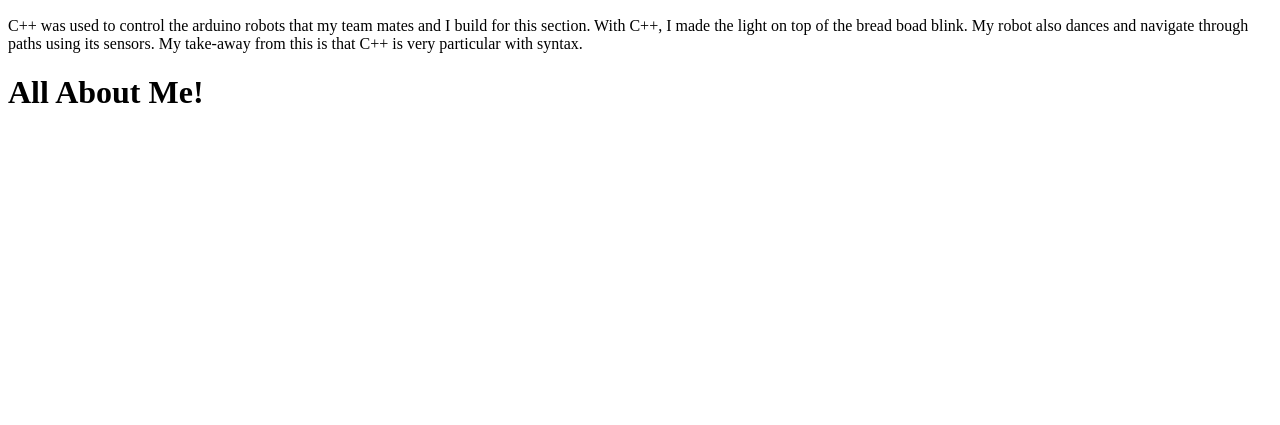
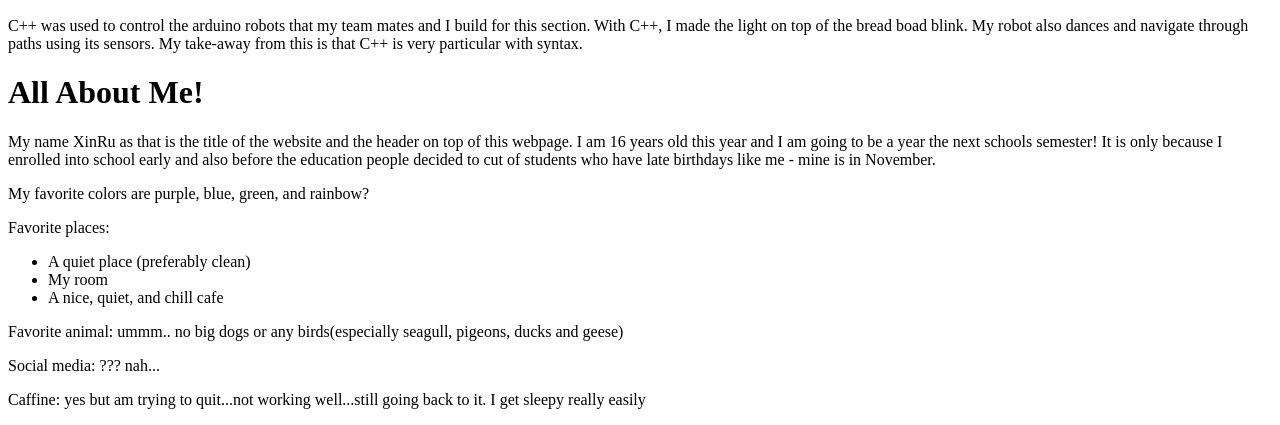
Before and after one commit to xilin22/xilin22.github.io, a plain HTML site: page index.html in a window 1280 px wide. Shown: the part 722-1147 px from the top of the page. Before the commit the page ends 855 px from the top, so only its background shows below. Drawn offline with Linux system fonts and the light colour scheme.

Commit message:
Added my about me & finished my html stuff

```diff
--- a/index.html
+++ b/index.html
@@ -25,7 +25,17 @@
 		<p>C++ was used to control the arduino robots that my team mates and I build for this section. With C++, I made the light on top of the bread boad blink. My robot also dances and navigate through paths using its sensors. My take-away from this is that C++ is very particular with syntax.</p>
 
 		<h1>All About Me!</h1>
-		<p></p>
+		<p>My name XinRu as that is the title of the website and the header on top of this webpage. I am 16 years old this year and I am going to be a year the next schools semester! It is only because I enrolled into school early and also before the education people decided to cut of students who have late birthdays like me - mine is in November.</p>
+		<p>My favorite colors are purple, blue, green, and rainbow? </p>
+		<p>Favorite places:</p>
+		<ul>
+			<li>A quiet place (preferably clean)</li>
+			<li>My room</li>
+			<li>A nice, quiet, and chill cafe</li>
+		</ul>
+		<p>Favorite animal: ummm.. no big dogs or any birds(especially seagull, pigeons, ducks and geese)</p>
+		<p>Social media: ??? nah...</p>
+		<p>Caffine: yes but am trying to quit...not working well...still going back to it. I get sleepy really easily</p>
 
 	</body>
 </html>
```
